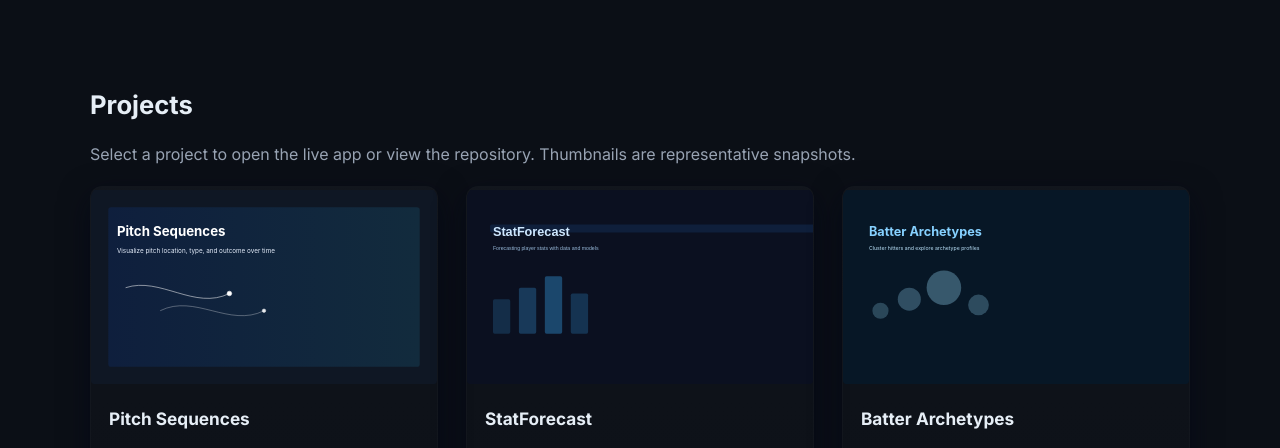
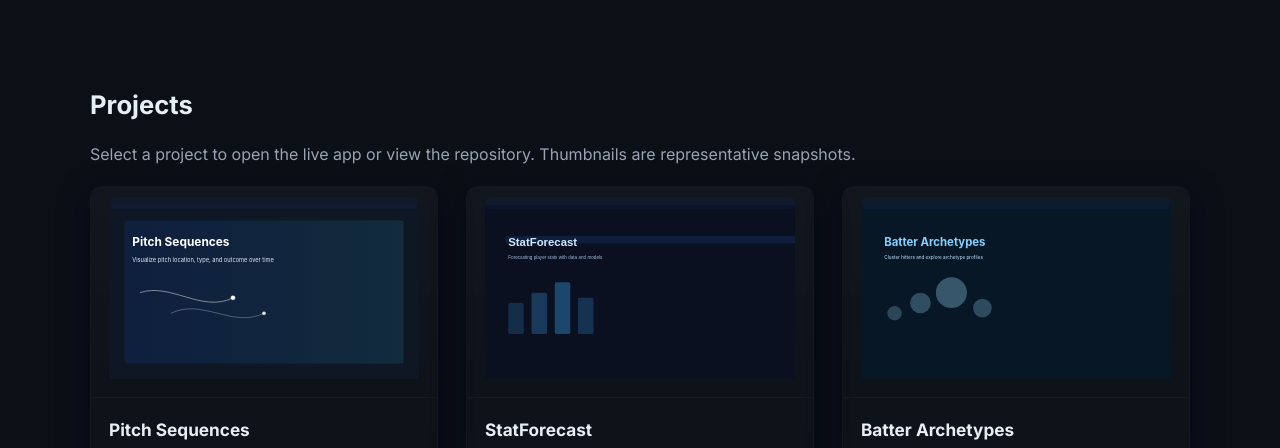
Before and after one commit to christopherhsuu/portfolio, a plain HTML site: page index.html in a window 1280 px wide. Shown: the part 274-722 px from the top of the page. Drawn offline with Linux system fonts and the light colour scheme.

Commit message:
updated thumbnails 4

```diff
--- a/index.html
+++ b/index.html
@@ -88,6 +88,7 @@
               <p class="muted">Interactive app exploring hitter archetypes and profiles using data-driven clustering and visualizations.</p>
               <div class="buttons">
                 <a class="btn" href="https://hitterarchetypes.streamlit.app" target="_blank" rel="noopener noreferrer">Launch</a>
+                <a class="btn ghost" href="https://github.com/christopherhsuu/hitterarchetypes" target="_blank" rel="noopener noreferrer">Code</a>
               </div>
             </div>
           </article>
--- a/styles.css
+++ b/styles.css
@@ -77,6 +77,9 @@ body {
   justify-content: center;
   background: linear-gradient(180deg, rgba(255,255,255,0.01), rgba(255,255,255,0.00));
   min-height: 200px; /* reserve space for thumbnail */
+  padding: 18px; /* inner padding so SVGs don't touch the edges */
+  border-bottom: 1px solid rgba(255,255,255,0.02); /* subtle separator to match cards */
+  position: relative;
 }
 .project-card img {
   display: block;
@@ -86,6 +89,18 @@ body {
   max-height: 200px; /* keeps cards uniform */
   object-fit: contain; /* show whole image */
   margin: 0 auto;
+}
+
+.project-card figure::before {
+  /* small top strip to match the darker header line present on some thumbnails */
+  content: '';
+  position: absolute;
+  left: 18px;
+  right: 18px;
+  top: 10px;
+  height: 12px;
+  background: rgba(11,92,255,0.06);
+  border-radius: 6px;
 }
 
 .project-info { padding:18px; display:flex; flex-direction:column; gap:10px; }
```
